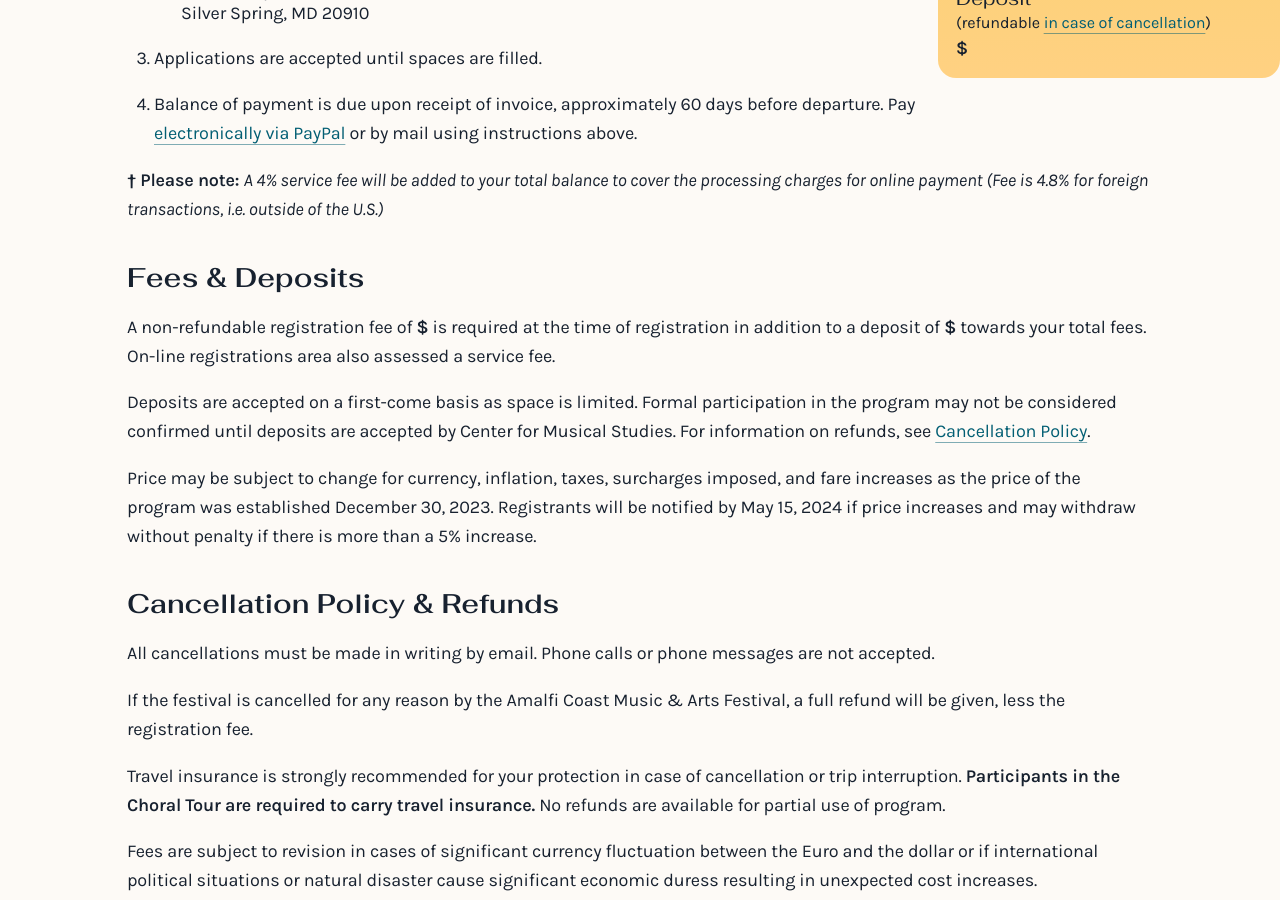
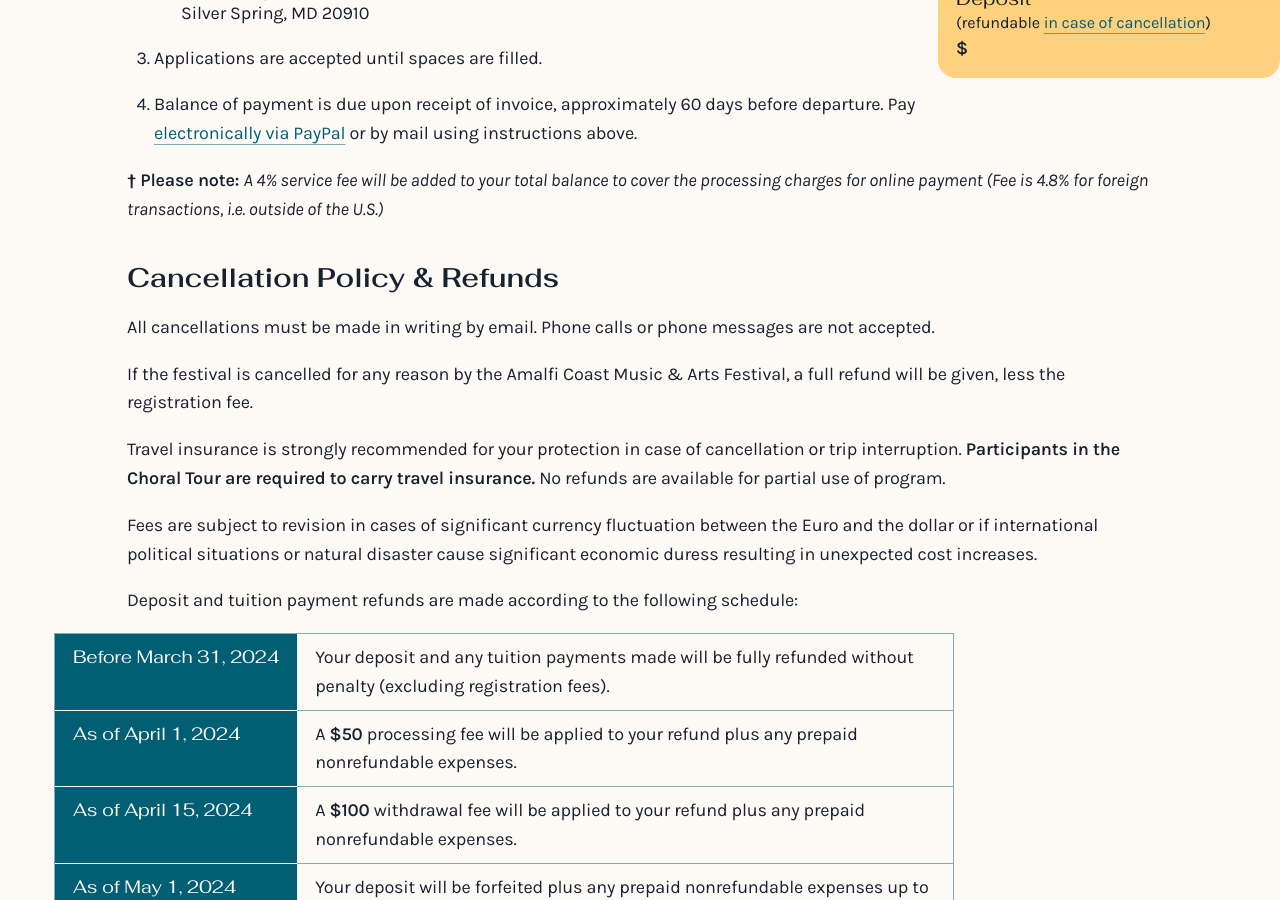
Before and after one commit to Amalfi-Festival/amalfi-festival-org, a Jekyll site: the page built from _programs/choral.md, in a window 1280 px wide and 900 px high, scrolled down 1973 px. Built offline with Jekyll 4.4.1, drawn with Linux system fonts in a browser that asks for light colours.

Commit message:
Remove Fees & Deposits (part of #47)
Move the wording to the "How to Apply" and "Cancellation" sections. ZH translation in a future commit.

```diff
--- a/_includes/fees-deposits.md
+++ /dev/null
@@ -1,16 +0,0 @@
-## Fees & Deposits
-
-A non-refundable registration fee of **{% include utilities/format-cost.html cost=application-registration-fee %}**
-is required at the time of registration in addition to a deposit {% unless is-guests-page -%}of
-**{% include utilities/format-cost.html cost=application-deposit %}** {% endunless %}towards your total fees. On-line
-registrations area also assessed a service fee.
-
-Deposits are accepted on a first-come basis as space is limited.
-Formal participation in the program may not be considered confirmed until
-deposits are accepted by Center for Musical Studies. For information on
-refunds, see [Cancellation Policy](#cancellation-policy-refunds).
-
-Price may be subject to change for currency, inflation, taxes, surcharges
-imposed, and fare increases as the price of the program was established {% include utilities/date.html date=site.data.festival.fees-and-deposits.prices-established-on %}.
-Registrants will be notified by {% include utilities/date.html date=site.data.festival.fees-and-deposits.notification-date-if-prices-increase %}
-if price increases and may withdraw without penalty if there is more than a 5% increase.
--- a/_programs/choral.md
+++ b/_programs/choral.md
@@ -72,7 +72,6 @@ Friends and family members are welcome to join the tour as guests. They will enj
 
 {% include application-instructions.md %}
 
-{% include fees-deposits.md %}
 {% include site/program/cancellations.md %}
 
 </section>
```
Also changed, not shown: _apply/piano-zh.md (+0 -1 lines), _includes/fees-deposits-zh.md (deleted, +0 -11 lines), _programs/_README.md (+0 -1 lines), _programs/guests.md (+0 -1 lines), _programs/visual-arts.md (+0 -1 lines).
